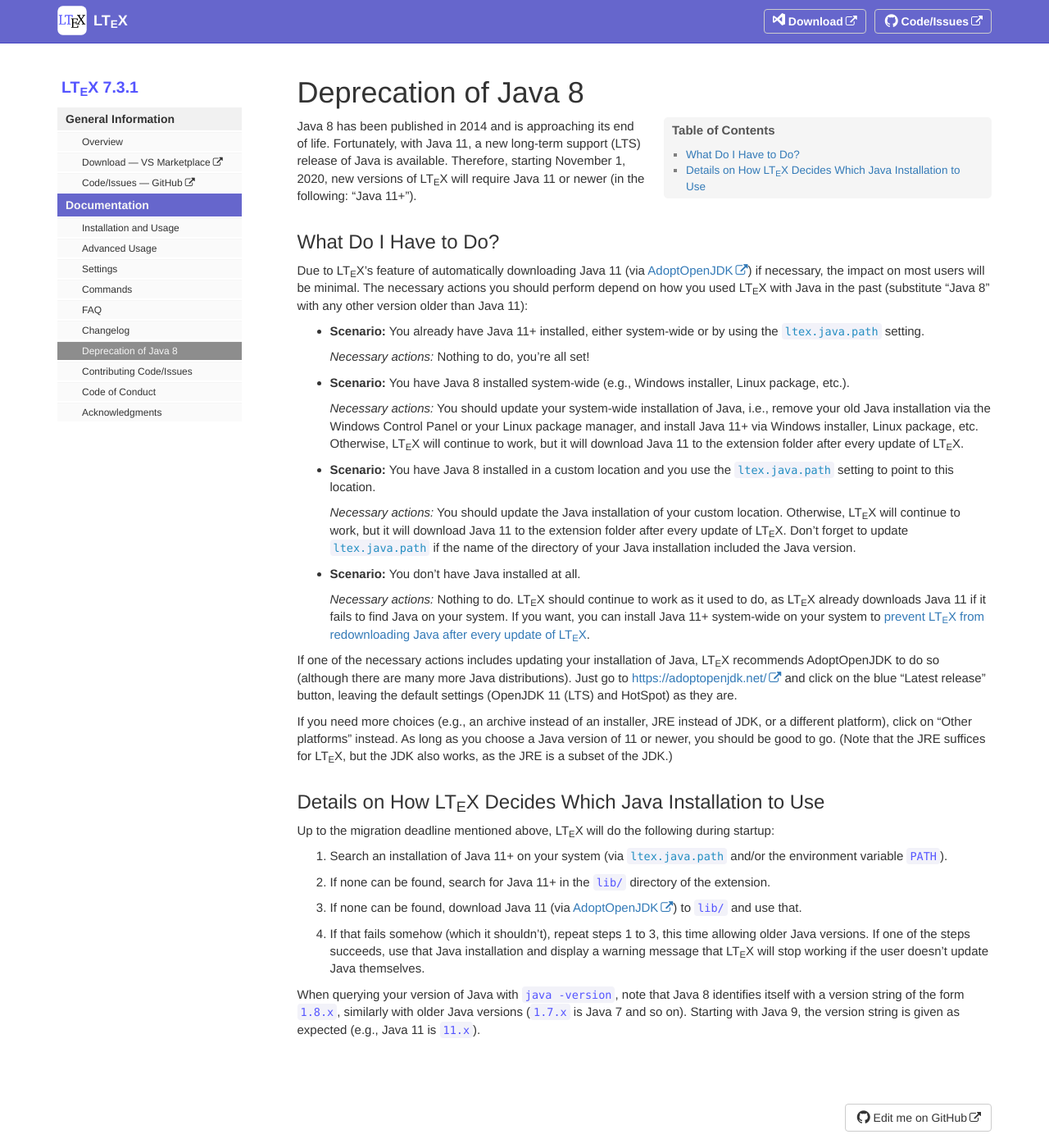
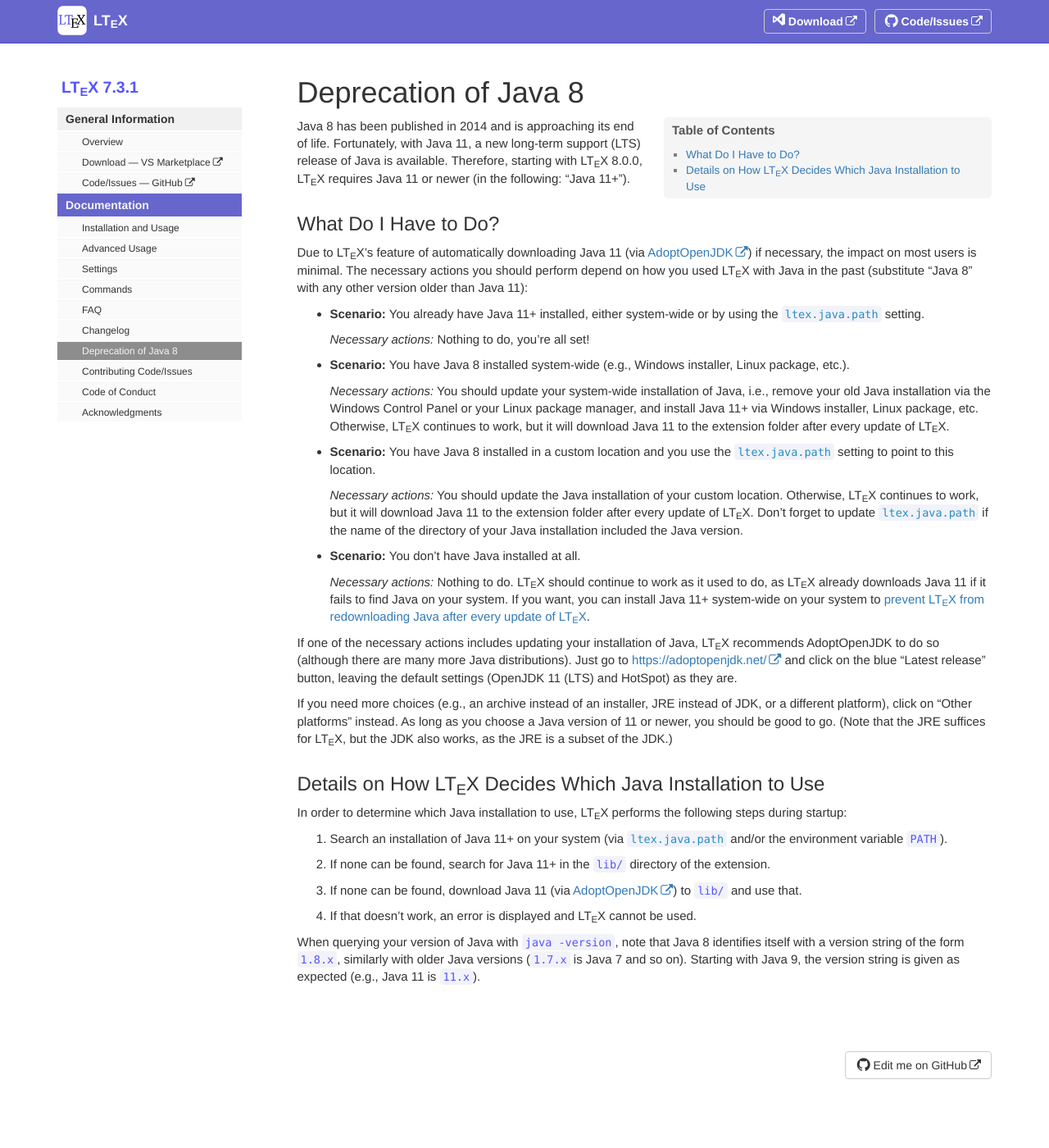
Before and after one commit to valentjn/vscode-ltex, a Jekyll site: the page built from pages/docs/deprecation-of-java-8.md, in a window 1280 px wide and 1400 px high. Shown: the whole window at 82% size. Built offline with Jekyll 4.4.1, drawn with Linux system fonts in a browser that asks for light colours.

Commit message:
Update deprecation-of-java-8 for LTeX 8.0.0

```diff
--- a/pages/docs/deprecation-of-java-8.md
+++ b/pages/docs/deprecation-of-java-8.md
@@ -10,11 +10,11 @@ permalink: "/docs/deprecation-of-java-8.html"
 sidebar: "sidebar"
 ---
 
-Java 8 has been published in 2014 and is approaching its end of life. Fortunately, with Java 11, a new long-term support (LTS) release of Java is available. Therefore, starting November 1, 2020, new versions of LTeX will require Java 11 or newer (in the following: “Java 11+”).
+Java 8 has been published in 2014 and is approaching its end of life. Fortunately, with Java 11, a new long-term support (LTS) release of Java is available. Therefore, starting with LTeX 8.0.0, LTeX requires Java 11 or newer (in the following: “Java 11+”).
 
 ## What Do I Have to Do?
 
-Due to LTeX's feature of automatically downloading Java 11 (via [AdoptOpenJDK](https://adoptopenjdk.net/)) if necessary, the impact on most users will be minimal. The necessary actions you should perform depend on how you used LTeX with Java in the past (substitute “Java 8” with any other version older than Java 11):
+Due to LTeX's feature of automatically downloading Java 11 (via [AdoptOpenJDK](https://adoptopenjdk.net/)) if necessary, the impact on most users is minimal. The necessary actions you should perform depend on how you used LTeX with Java in the past (substitute “Java 8” with any other version older than Java 11):
 
 * **Scenario:** You already have Java 11+ installed, either system-wide or by using the [`ltex.java.path`](settings.html#ltexjavapath) setting.
 
@@ -22,11 +22,11 @@ Due to LTeX's feature of automatically downloading Java 11 (via [AdoptOpenJDK](h
 
 * **Scenario:** You have Java 8 installed system-wide (e.g., Windows installer, Linux package, etc.).
 
-  *Necessary actions:* You should update your system-wide installation of Java, i.e., remove your old Java installation via the Windows Control Panel or your Linux package manager, and install Java 11+ via Windows installer, Linux package, etc. Otherwise, LTeX will continue to work, but it will download Java 11 to the extension folder after every update of LTeX.
+  *Necessary actions:* You should update your system-wide installation of Java, i.e., remove your old Java installation via the Windows Control Panel or your Linux package manager, and install Java 11+ via Windows installer, Linux package, etc. Otherwise, LTeX continues to work, but it will download Java 11 to the extension folder after every update of LTeX.
 
 * **Scenario:** You have Java 8 installed in a custom location and you use the [`ltex.java.path`](settings.html#ltexjavapath) setting to point to this location.
 
-  *Necessary actions:* You should update the Java installation of your custom location. Otherwise, LTeX will continue to work, but it will download Java 11 to the extension folder after every update of LTeX. Don't forget to update [`ltex.java.path`](settings.html#ltexjavapath) if the name of the directory of your Java installation included the Java version.
+  *Necessary actions:* You should update the Java installation of your custom location. Otherwise, LTeX continues to work, but it will download Java 11 to the extension folder after every update of LTeX. Don't forget to update [`ltex.java.path`](settings.html#ltexjavapath) if the name of the directory of your Java installation included the Java version.
 
 * **Scenario:** You don't have Java installed at all.
 
@@ -38,11 +38,11 @@ If you need more choices (e.g., an archive instead of an installer, JRE instead
 
 ## Details on How LTeX Decides Which Java Installation to Use
 
-Up to the migration deadline mentioned above, LTeX will do the following during startup:
+In order to determine which Java installation to use, LTeX performs the following steps during startup:
 
 1. Search an installation of Java 11+ on your system (via [`ltex.java.path`](settings.html#ltexjavapath) and/or the environment variable `PATH`).
 2. If none can be found, search for Java 11+ in the `lib/` directory of the extension.
 3. If none can be found, download Java 11 (via [AdoptOpenJDK](https://adoptopenjdk.net/)) to `lib/` and use that.
-4. If that fails somehow (which it shouldn't), repeat steps 1 to 3, this time allowing older Java versions. If one of the steps succeeds, use that Java installation and display a warning message that LTeX will stop working if the user doesn't update Java themselves.
+4. If that doesn't work, an error is displayed and LTeX cannot be used.
 
 When querying your version of Java with `java -version`, note that Java 8 identifies itself with a version string of the form `1.8.x`, similarly with older Java versions (`1.7.x` is Java 7 and so on). Starting with Java 9, the version string is given as expected (e.g., Java 11 is `11.x`).
```
